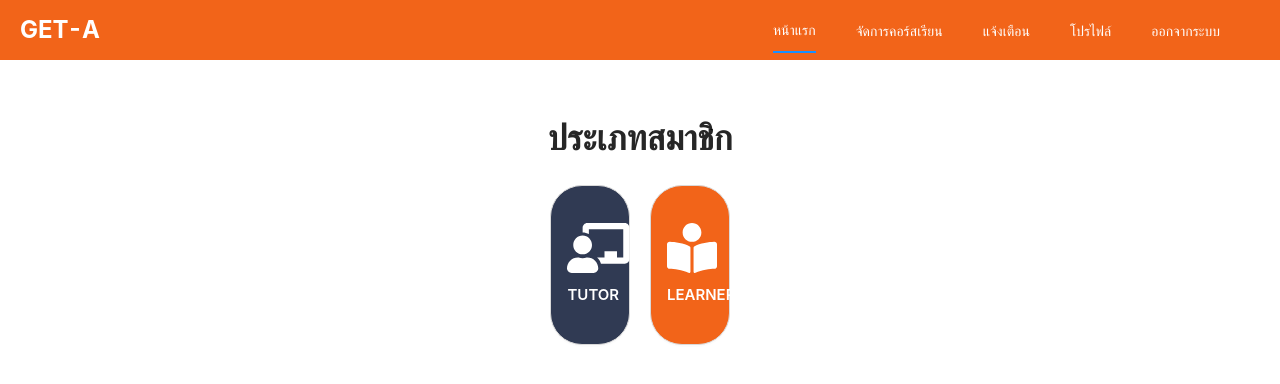
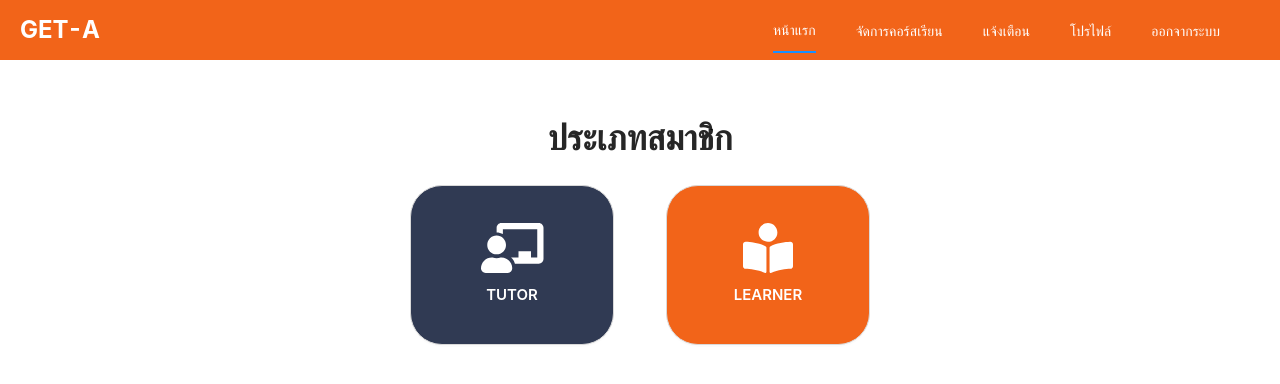
Before and after one commit to orbitalno11/get-a-client, a React (Create React App) app: page /register in a window 1280 px wide. Shown: the top 384 px of the page. Built offline with nearby package versions, Linux system fonts and the light colour scheme.

Commit message:
edit css

```diff
--- a/src/App.css
+++ b/src/App.css
@@ -89,6 +89,7 @@
 input :focus{
   outline: none !important
 }
+
 
 .body {
   padding-top: 110px;
@@ -237,6 +238,7 @@ input :focus{
 
 /* Body */
 
+
 .input-form{
   width: 30%;
   margin-top: 30px;
--- a/src/components/pages/users/authorization/Register.js
+++ b/src/components/pages/users/authorization/Register.js
@@ -28,7 +28,7 @@ export default function Register() {
     return (
         <div className={style.alignCenterPage}>
             <span className="h2 ">ประเภทสมาชิก</span>
-            <Row className="row-width" >
+            <Row className={style.rowWidth} >
                 {
                     typeRegister.map((item) => (
                         <Col justify="space-around" align="middle" key={item.type} xs={24} sm={24} md={12}>
--- a/src/components/pages/users/authorization/styles.module.scss
+++ b/src/components/pages/users/authorization/styles.module.scss
@@ -51,3 +51,7 @@ $main : #F26419;
   font-size:50px;
   margin-bottom : 10px
 }
+
+.rowWidth {
+  width: 40% !important;
+}
```
